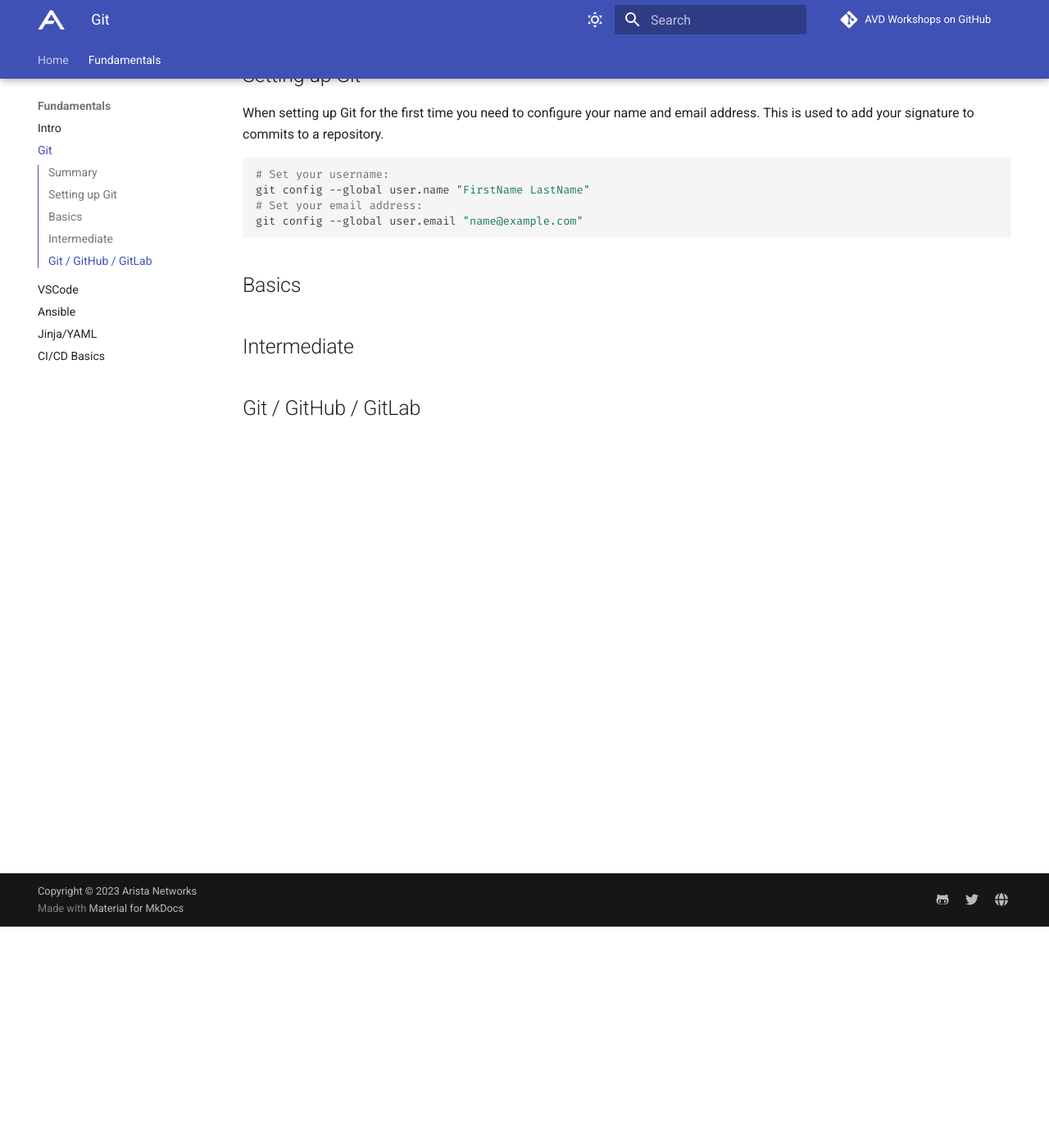
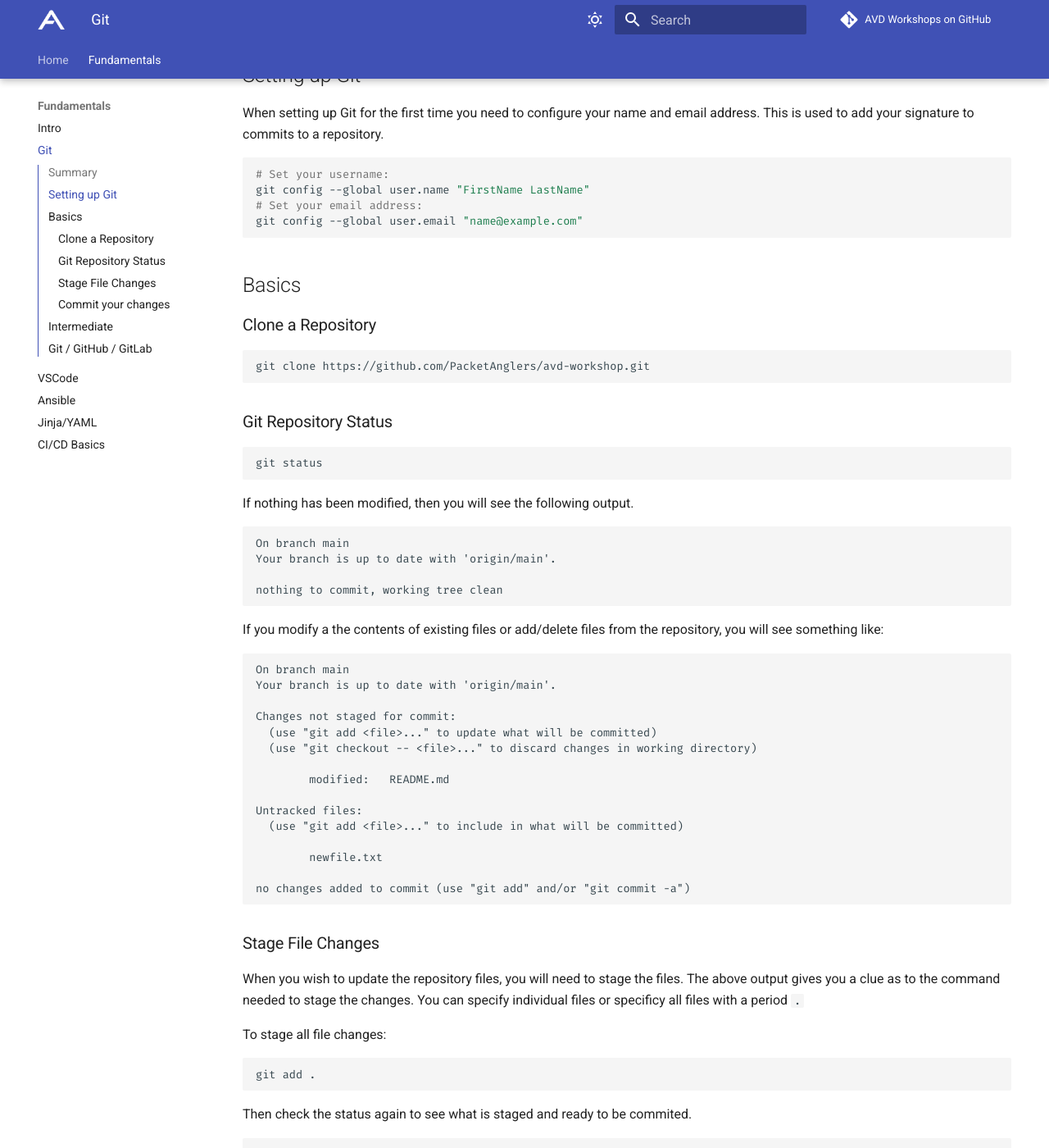
Before and after one commit to aristanetworks/avd-workshops, an MkDocs documentation site: the page built from workshops/git.md, in a window 1280 px wide and 1400 px high, scrolled down 270 px. Shown: the whole window at 82% size. Built offline with MkDocs 1.6.1 and Material for MkDocs 9.7.7, drawn with Linux system fonts in a browser that asks for light colours; comment, search, counter and statistics services are not loaded; some of the changed text lies outside the part shown.

Commit message:
updates to Git section

````diff
--- a/workshops/git.md
+++ b/workshops/git.md
@@ -17,6 +17,97 @@
 
 ## Basics
 
+### Clone a Repository
+
+``` bash
+git clone https://github.com/PacketAnglers/avd-workshop.git
+```
+
+### Git Repository Status
+
+``` bash
+git status
+```
+If nothing has been modified, then you will see the following output.
+
+``` text
+On branch main
+Your branch is up to date with 'origin/main'.
+
+nothing to commit, working tree clean
+```
+
+If you modify a the contents of existing files or add/delete files from the repository, you will see something like:
+
+``` text
+On branch main
+Your branch is up to date with 'origin/main'.
+
+Changes not staged for commit:
+  (use "git add <file>..." to update what will be committed)
+  (use "git checkout -- <file>..." to discard changes in working directory)
+
+        modified:   README.md
+
+Untracked files:
+  (use "git add <file>..." to include in what will be committed)
+
+        newfile.txt
+
+no changes added to commit (use "git add" and/or "git commit -a")
+```
+
+### Stage File Changes
+
+When you wish to update the repository files, you will need to stage the files. The above output gives you a clue as to the command needed to stage the changes.  You can specify individual files or specificy all files with a period `.`
+
+To stage all file changes:
+
+``` bash
+git add .
+```
+
+Then check the status again to see what is staged and ready to be commited.
+
+``` bash
+git status
+```
+
+Output:
+
+``` text
+On branch main
+Your branch is up to date with 'origin/main'.
+
+Changes to be committed:
+  (use "git reset HEAD <file>..." to unstage)
+
+        modified:   README.md
+        new file:   newfile.txt
+```
+
+Now we have 2 files staged and ready to be commited to the `main` branch.
+
+### Commit your changes
+
+Now you can commit your staged changes with a comment:
+
+???+ note
+
+    Use a comment that will reflect the changes made so you can reference back to this commit in the future.
+
+``` bash
+git commit -m "Initial Commit Message"
+```
+
+Output:
+
+``` text
+[main 71765fe] Initial commit
+ 2 files changed, 2 insertions(+)
+ create mode 100644 newfile.txt
+```
+
 ## Intermediate
 
 ## Git / GitHub / GitLab
````
